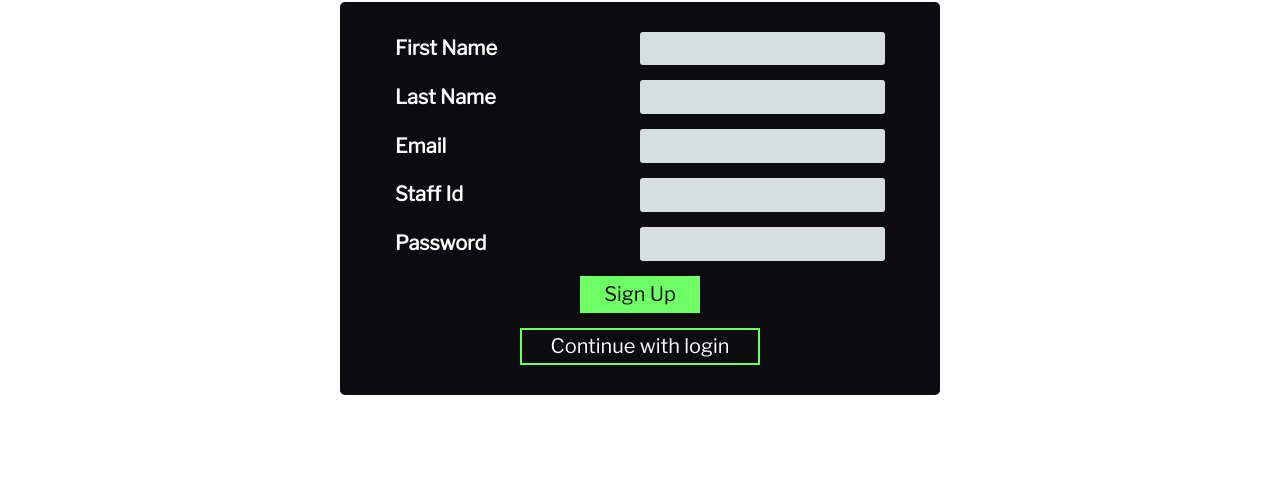
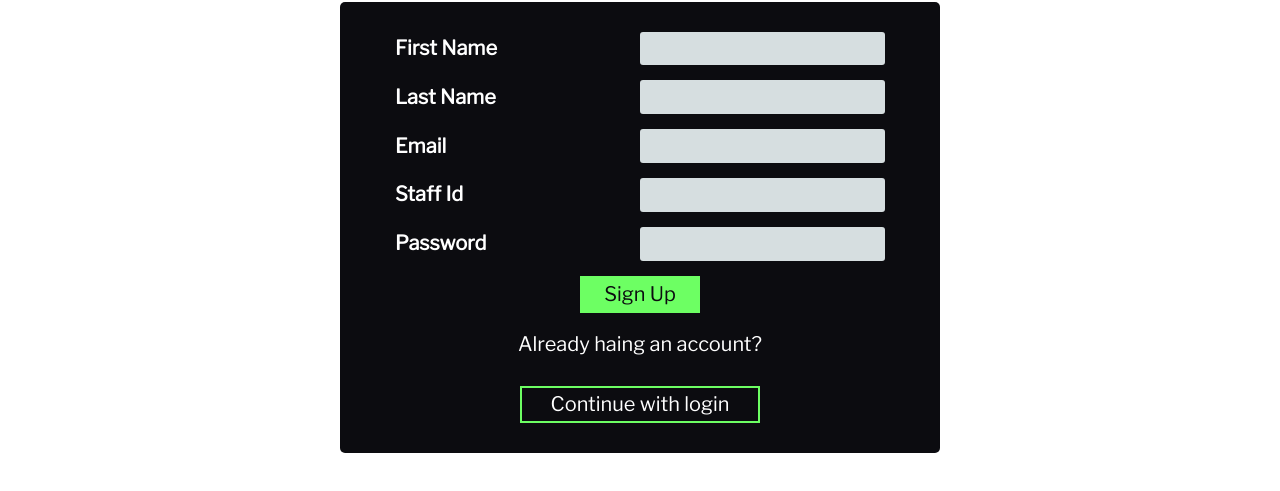
Before and after one commit to AkashRaman/CodeAlgo-TeacherSignup, a plain HTML site: page index.html in a window 1280 px wide. Shown: the part 157-648 px from the top of the page. Drawn offline with nearby package versions, Linux system fonts and the light colour scheme.

Commit message:
main.js change37

```diff
--- a/Resource/css/style.css
+++ b/Resource/css/style.css
@@ -1129,6 +1129,11 @@ nav {
     text-decoration-color: transparent;
 }
 
+form p{
+    color: #fff;
+    text-align: center;
+    margin: 20px 0 15px 0;
+}
 
 .sticky .nav-section.hover li div a:hover,
 .sticky .nav-section li div a:active{
--- a/index.html
+++ b/index.html
@@ -77,6 +77,7 @@
                         />
                       </div>
                       <button class="form__btn sign-in-btn" id="btn-signup">Sign Up</button>
+                      <p>Already haing an account?</p>
                       <button class="form__btn sign-in-btn btn2" id="btn-cwlogin">Continue with login</button>
                     </form>
                   </ul>
```
